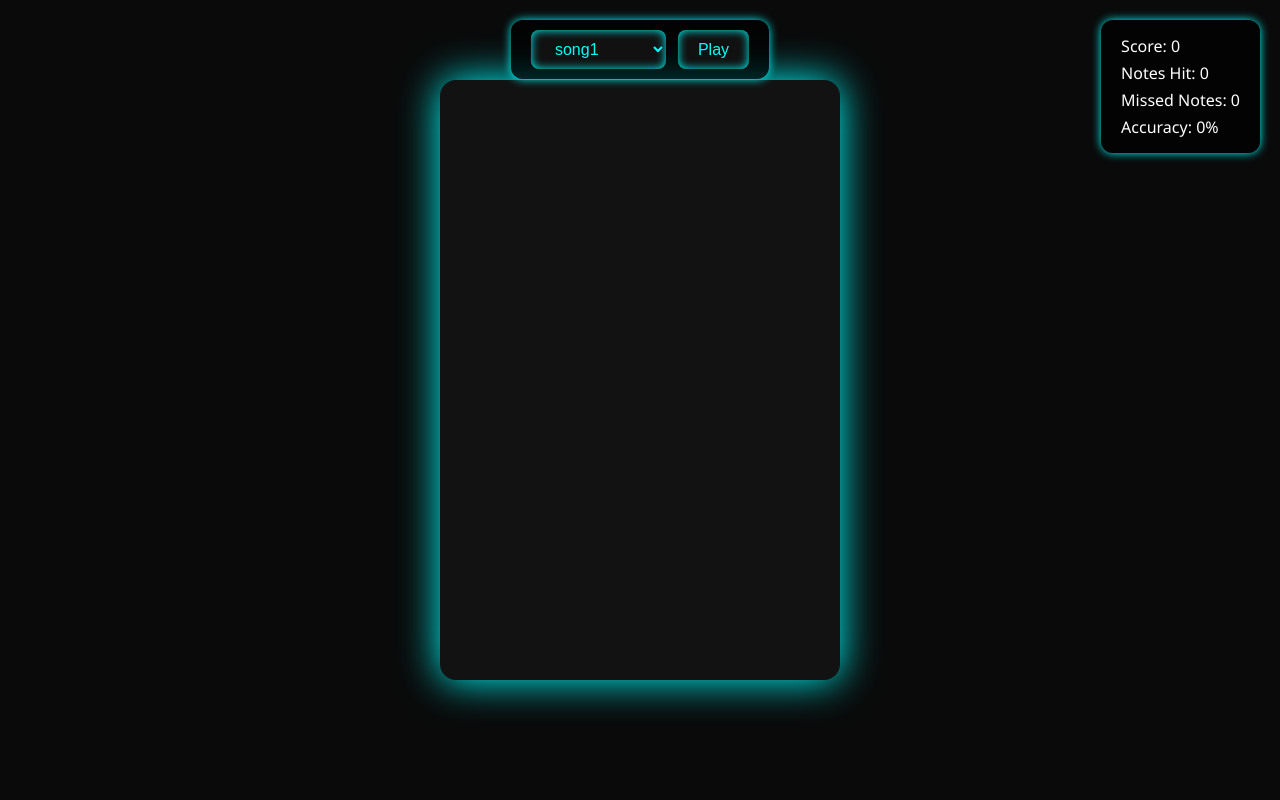
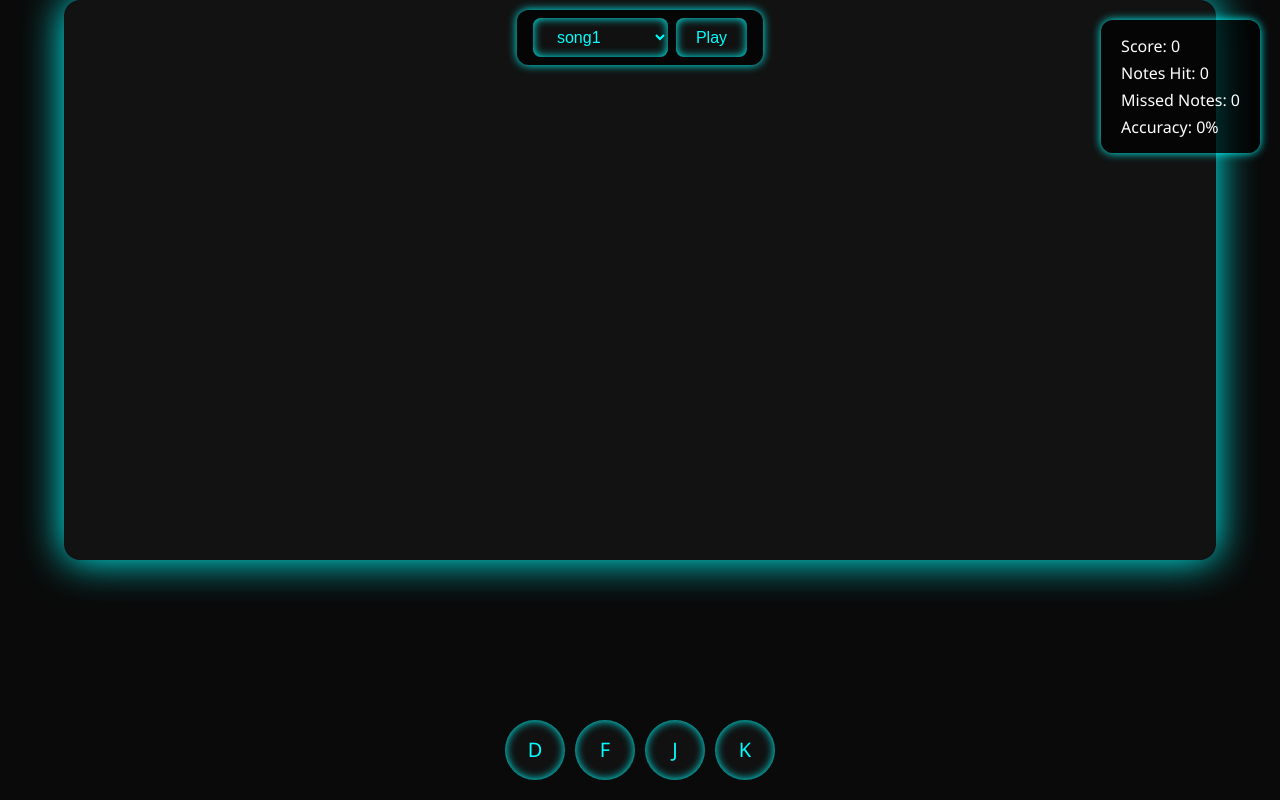
Before and after one commit to mileswolfallen2/new-game, a plain HTML site: page game.html in a window 1280 px wide. Drawn offline with Linux system fonts and the light colour scheme.

Commit message:
Refactor game layout: adjust menu positioning, canvas margin, and enhance touch controls

```diff
--- a/game.html
+++ b/game.html
@@ -14,13 +14,13 @@
     }
     #menu {
       position: absolute;
-      top: 20px;
+      top: 10px;
       left: 50%;
       transform: translateX(-50%);
       display: flex;
-      gap: 12px;
+      gap: 8px;
       background: rgba(0, 0, 0, 0.7);
-      padding: 10px 20px;
+      padding: 8px 16px;
       border-radius: 12px;
       box-shadow: 0 0 10px #0ff;
       z-index: 10;
@@ -67,7 +67,7 @@
     }
     canvas {
       display: block;
-      margin: 80px auto;
+      margin: 0 auto;
       background: #121212;
       box-shadow: 0 0 40px #0ff;
       border-radius: 16px;
@@ -86,6 +86,29 @@
     }
     #stats p {
       margin: 5px 0;
+    }
+    .touch-controls {
+      position: absolute;
+      bottom: 20px;
+      left: 50%;
+      transform: translateX(-50%);
+      display: flex;
+      gap: 10px;
+    }
+    .touch-button {
+      width: 60px;
+      height: 60px;
+      background: #111;
+      border-radius: 50%;
+      box-shadow: 0 0 10px #0ff inset;
+      color: #0ff;
+      font-size: 20px;
+      text-align: center;
+      line-height: 60px;
+      cursor: pointer;
+    }
+    .touch-button:active {
+      background: #222;
     }
   </style>
 </head>
@@ -115,6 +138,12 @@
   </div>
   <audio id="song" crossorigin="anonymous"></audio>
   <canvas id="gameCanvas" width="400" height="600"></canvas>
+  <div class="touch-controls">
+    <div class="touch-button" data-key="d">D</div>
+    <div class="touch-button" data-key="f">F</div>
+    <div class="touch-button" data-key="j">J</div>
+    <div class="touch-button" data-key="k">K</div>
+  </div>
 
   <script>
     // DOM Elements
@@ -126,6 +155,27 @@
     const pauseMenu = document.getElementById('pauseMenu');
     const resumeButton = document.getElementById('resumeButton');
     const noteSpeedInput = document.getElementById('noteSpeed');
+    const touchButtons = document.querySelectorAll('.touch-button');
+
+    // Adjust canvas size for mobile
+    function resizeCanvas() {
+      canvas.width = window.innerWidth * 0.9;
+      canvas.height = window.innerHeight * 0.7;
+    }
+    window.addEventListener('resize', resizeCanvas);
+    resizeCanvas();
+
+    // Handle touch input
+    touchButtons.forEach(button => {
+      button.addEventListener('touchstart', (e) => {
+        const key = e.target.dataset.key;
+        handleKeyDown({ key });
+      });
+      button.addEventListener('touchend', (e) => {
+        const key = e.target.dataset.key;
+        keyStates[key] = false;
+      });
+    });
 
     // Game Variables
     const songCharts = {
```
